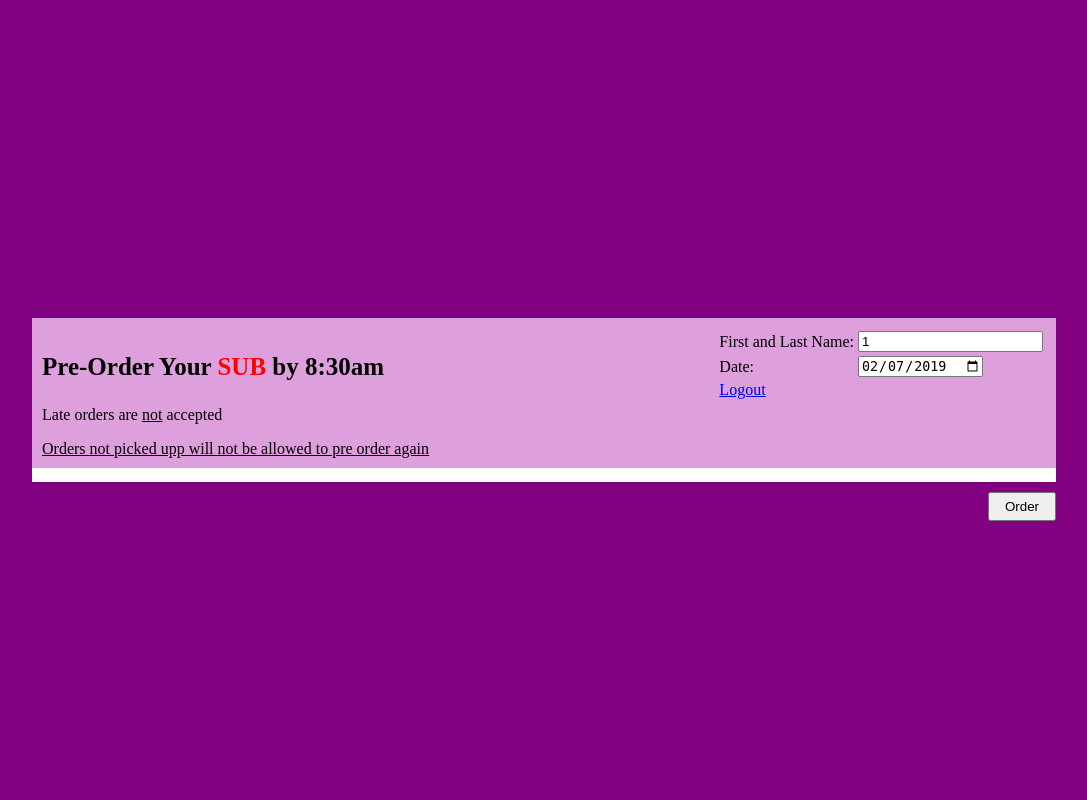
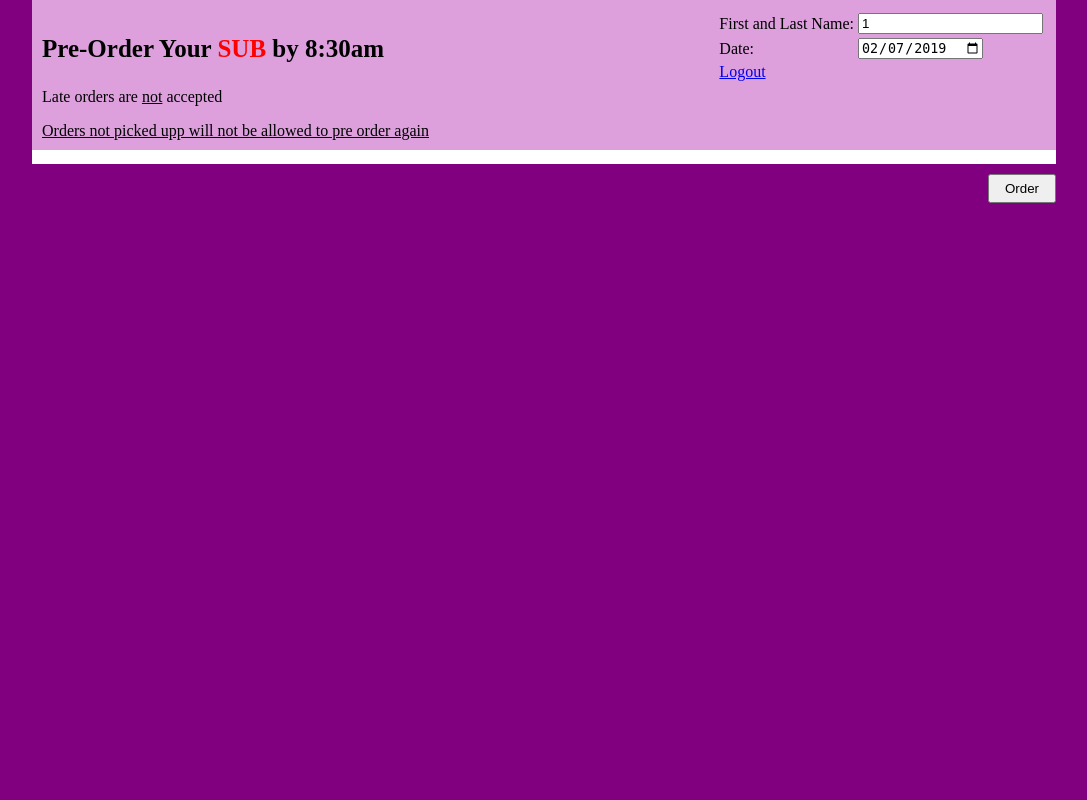
Before and after one commit to eduardperan/pre-order, a PHP site: page /view/vw_order.php?name=1 in a window 1280 px wide. Shown: the whole page, without its empty margins (96-1183 px from the left). Run offline with PHP 8.4, Linux system fonts and the light colour scheme.

Commit message:
Update order.css

```diff
--- a/assets/css/order.css
+++ b/assets/css/order.css
@@ -5,7 +5,7 @@ body{
 }
 .container{
     display: flex;
-    height: 100vh;
+    height: auto;
     width: 100%;
     justify-content: center;
     align-items: center;
```
